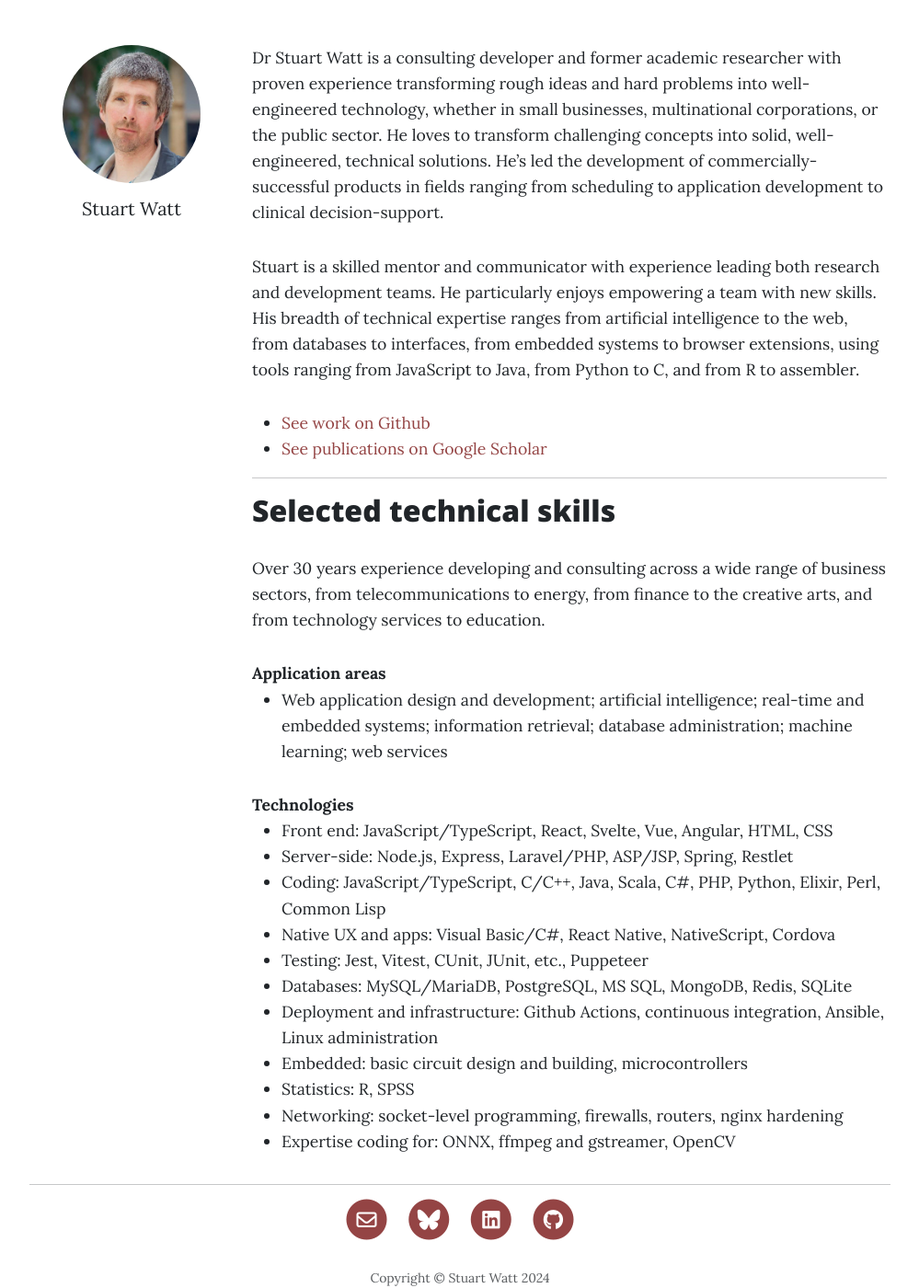
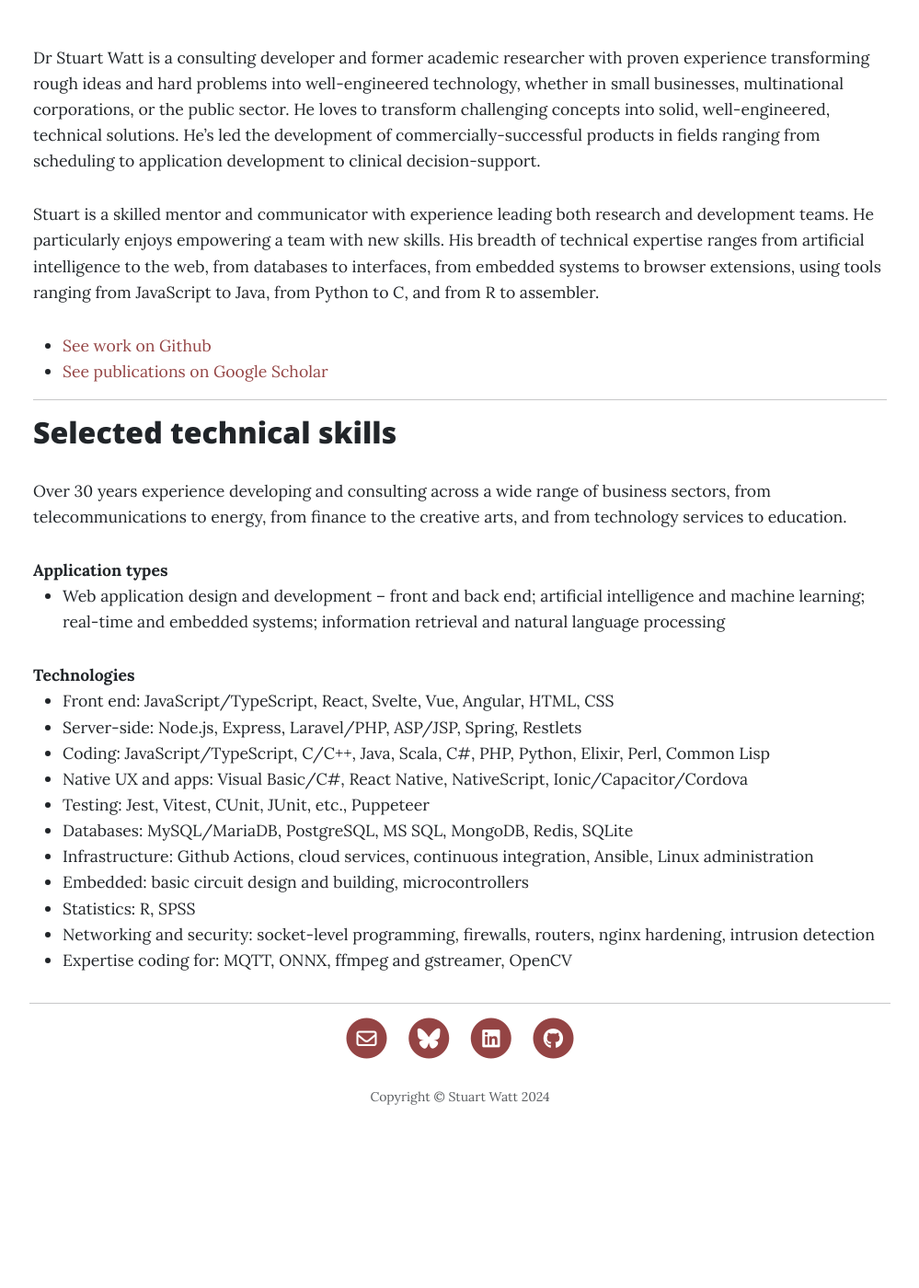
Before and after one commit to morungos/morungos.github.io, a Jekyll site: the page built from about.md, in a window 1280 px wide and 1400 px high, scrolled down 267 px. Shown: the whole window at 92% size, without its empty margins (140-1139 px from the left). Built offline with Jekyll 4.4.1, drawn with Linux system fonts in a browser that asks for light colours; after the commit the page ends 1470 px from its top, so only the background shows below that.

Commit message:
updated the about page
dropped the image, notably

```diff
--- a/about.md
+++ b/about.md
@@ -36,24 +36,27 @@ Over 30 years experience developing and consulting across a wide range of
 business sectors, from telecommunications to energy, from finance to the
 creative arts, and from technology services to education.
 
-**Application areas**
+**Application types**
 {:.mb-0}
 
-- Web application design and development; artificial intelligence; real-time and
-  embedded systems; information retrieval; database administration; machine
-  learning; web services
+- Web application design and development -- front and back end; artificial
+  intelligence and machine learning; real-time and embedded systems; information
+  retrieval and natural language processing
 
 **Technologies**
 {:.mb-0}
 
 - Front end: JavaScript/TypeScript, React, Svelte, Vue, Angular, HTML, CSS
-- Server-side: Node.js, Express, Laravel/PHP, ASP/JSP, Spring, Restlet
+- Server-side: Node.js, Express, Laravel/PHP, ASP/JSP, Spring, Restlets
 - Coding: JavaScript/TypeScript, C/C++, Java, Scala, C#, PHP, Python, Elixir, Perl, Common Lisp
-- Native UX and apps: Visual Basic/C#, React Native, NativeScript, Cordova
+- Native UX and apps: Visual Basic/C#, React Native, NativeScript,
+  Ionic/Capacitor/Cordova
 - Testing: Jest, Vitest, CUnit, JUnit, etc., Puppeteer
 - Databases: MySQL/MariaDB, PostgreSQL, MS SQL, MongoDB, Redis, SQLite
-- Deployment and infrastructure: Github Actions, continuous integration, Ansible, Linux administration
+- Infrastructure: Github Actions, cloud services, continuous
+  integration, Ansible, Linux administration
 - Embedded: basic circuit design and building, microcontrollers
 - Statistics: R, SPSS
-- Networking: socket-level programming, firewalls, routers, nginx hardening
-- Expertise coding for: ONNX, ffmpeg and gstreamer, OpenCV
+- Networking and security: socket-level programming, firewalls, routers, nginx
+  hardening, intrusion detection
+- Expertise coding for: MQTT, ONNX, ffmpeg and gstreamer, OpenCV
```
Also changed, not shown: other parts of about.md (+1 -1 lines).
